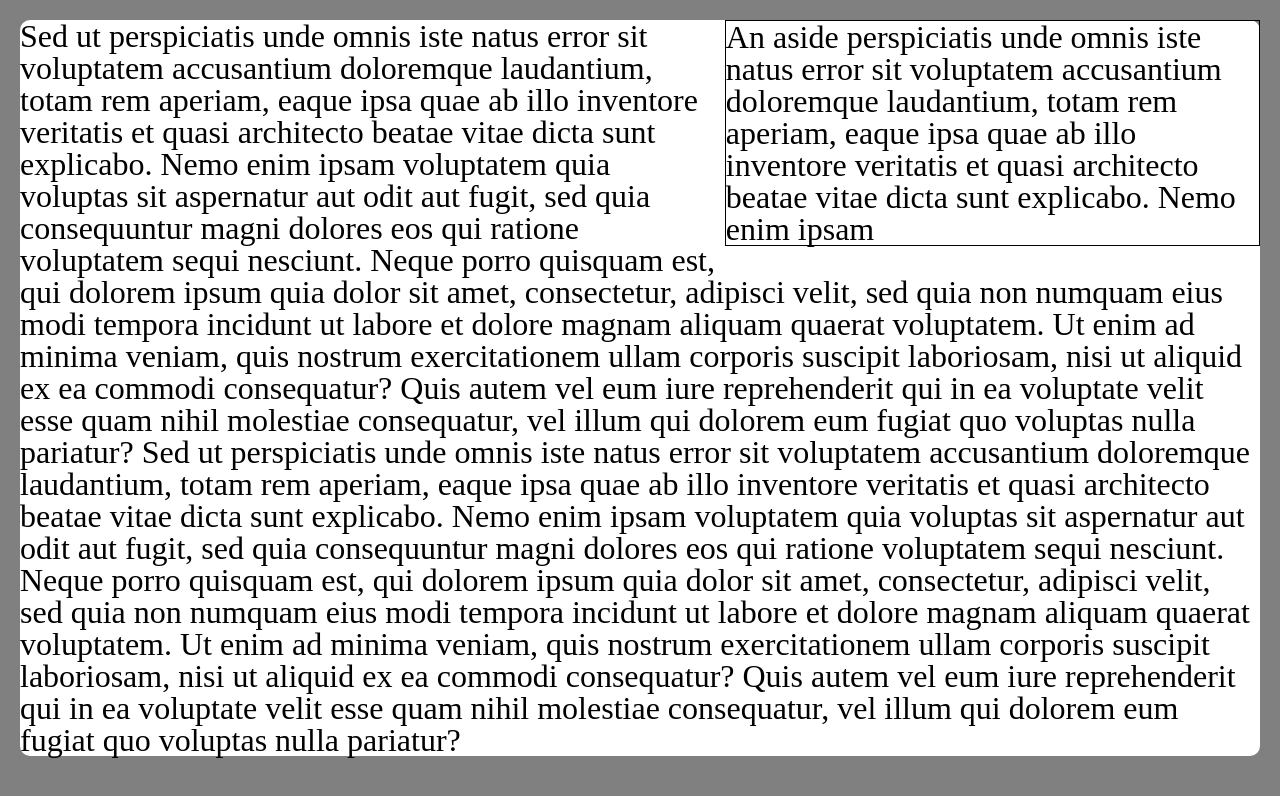
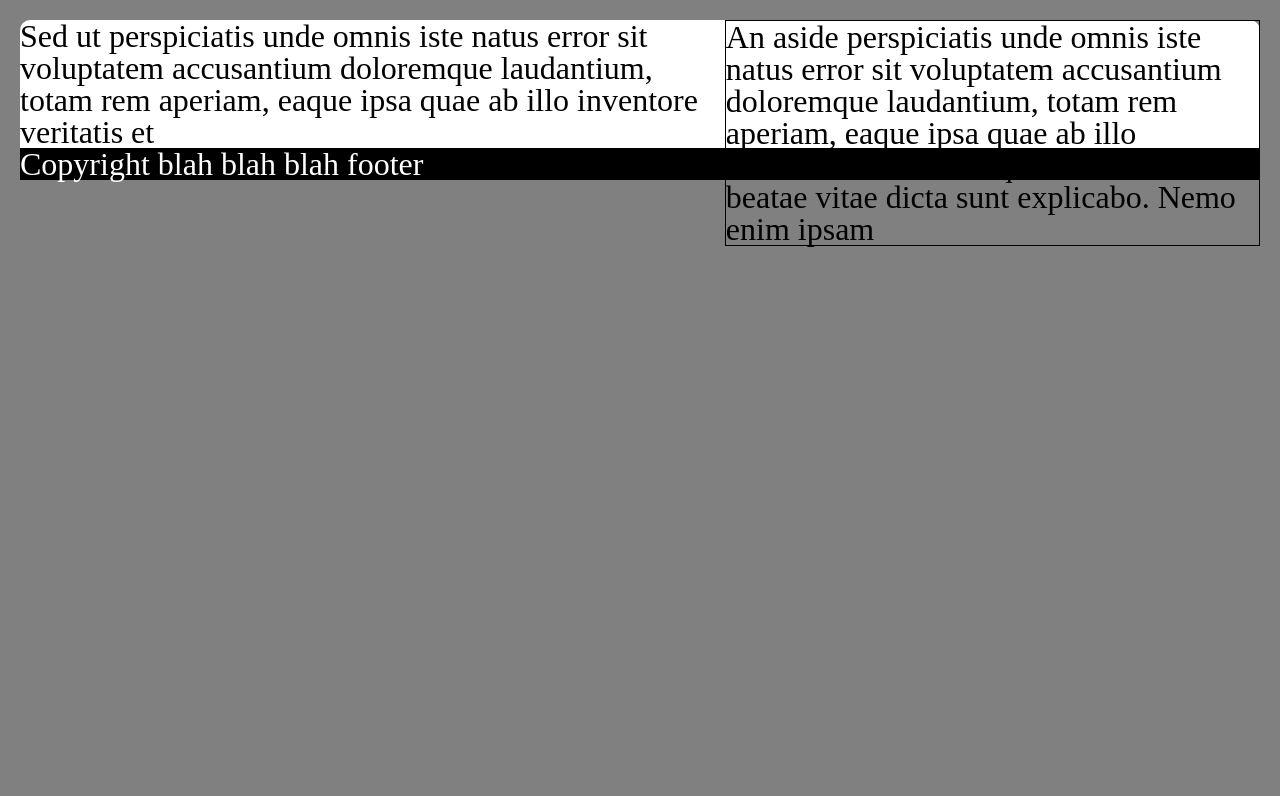
Before and after one commit to kensan73/hello-galen, a website: page index.html in a window 1280 px wide. Drawn offline with Linux system fonts and the light colour scheme.

```diff
--- a/index.html
+++ b/index.html
@@ -21,11 +21,15 @@
       float: right;
     }
 
+    p:last-child {
+      background-color: #000000;
+      color: #ffffff;
+    }
   </style>
 </head>
 <body style="font-size: 2em;">
 <div id="header">
-  <!-- As-is, the aside floats left of paragraph 2.
+  <!-- As-is, the aside floats right of paragraph 2. but overlaps the footer.
       Have it float right.
      -->
   <div id="wrapper">
@@ -33,22 +37,9 @@
       aperiam, eaque ipsa quae ab illo inventore veritatis et quasi architecto beatae vitae dicta sunt explicabo. Nemo
       enim ipsam</p>
     <p>Sed ut perspiciatis unde omnis iste natus error sit voluptatem accusantium doloremque laudantium, totam rem
-    aperiam, eaque ipsa quae ab illo inventore veritatis et quasi architecto beatae vitae dicta sunt explicabo. Nemo
-    enim ipsam voluptatem quia voluptas sit aspernatur aut odit aut fugit, sed quia consequuntur magni dolores eos qui
-    ratione voluptatem sequi nesciunt. Neque porro quisquam est, qui dolorem ipsum quia dolor sit amet, consectetur,
-    adipisci velit, sed quia non numquam eius modi tempora incidunt ut labore et dolore magnam aliquam quaerat
-    voluptatem. Ut enim ad minima veniam, quis nostrum exercitationem ullam corporis suscipit laboriosam, nisi ut
-    aliquid ex ea commodi consequatur? Quis autem vel eum iure reprehenderit qui in ea voluptate velit esse quam nihil
-    molestiae consequatur, vel illum qui dolorem eum fugiat quo voluptas nulla pariatur? Sed ut perspiciatis unde omnis
-    iste natus error sit voluptatem accusantium doloremque laudantium, totam rem aperiam, eaque ipsa quae ab illo
-    inventore veritatis et quasi architecto beatae vitae dicta sunt explicabo. Nemo enim ipsam voluptatem quia voluptas
-    sit aspernatur aut odit aut fugit, sed quia consequuntur magni dolores eos qui ratione voluptatem sequi nesciunt.
-    Neque porro quisquam est, qui dolorem ipsum quia dolor sit amet, consectetur, adipisci velit, sed quia non numquam
-    eius modi tempora incidunt ut labore et dolore magnam aliquam quaerat voluptatem. Ut enim ad minima veniam, quis
-    nostrum exercitationem ullam corporis suscipit laboriosam, nisi ut aliquid ex ea commodi consequatur? Quis autem vel
-    eum iure reprehenderit qui in ea voluptate velit esse quam nihil molestiae consequatur, vel illum qui dolorem eum
-    fugiat quo voluptas nulla pariatur?</p>
+      aperiam, eaque ipsa quae ab illo inventore veritatis et</p>
+    <p>Copyright blah blah blah footer</p>
   </div>
-  </div>
+</div>
 </body>
 </html>
```
